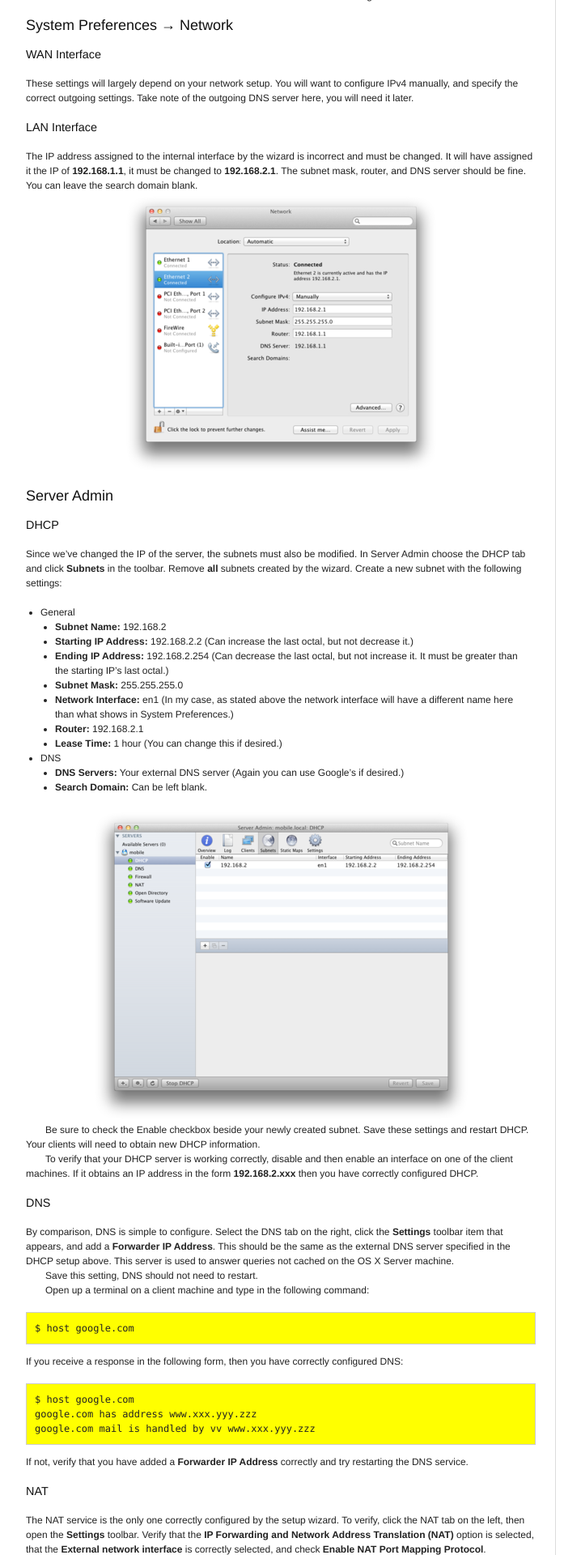
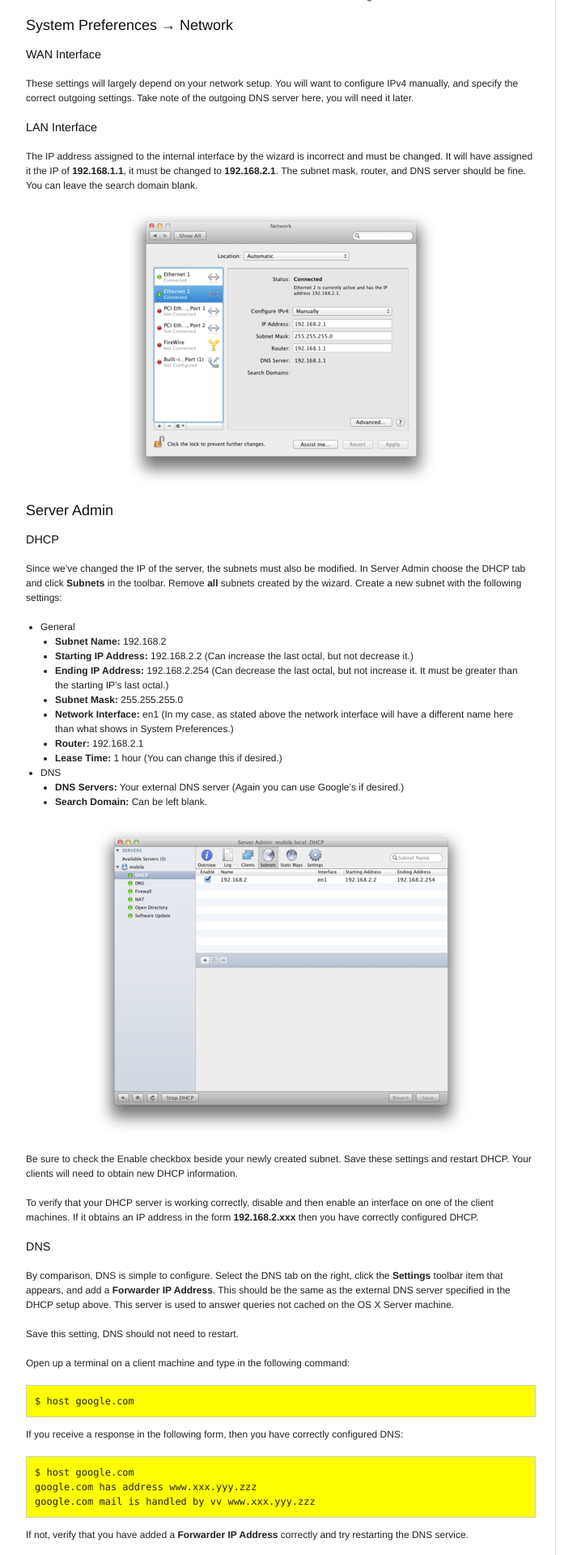
Before and after one commit to rdrake/rdrake.github.com, a Jekyll site: the page built from _posts/2011-09-27-osx-server-nat-gateway-woes.md, in a window 1280 px wide. Shown: the part 944-2864 px from the top of the page at 81% size, without its empty margins (133-851 px from the left). Built offline with Jekyll 4.4.1, drawn with Linux system fonts in a browser that asks for light colours.

Commit message:
Fixed stupid indentation.

```diff
--- a/assets/css/blueprint/plugins/fancy-type/screen.css
+++ b/assets/css/blueprint/plugins/fancy-type/screen.css
@@ -8,7 +8,7 @@
 -------------------------------------------------------------- */
 
 /* Indentation instead of line shifts for sibling paragraphs. */
-   p + p { text-indent:2em; margin-top:-1.5em; }
+   /*p + p { text-indent:2em; margin-top:-1.5em; }*/
    form p + p  { text-indent: 0; } /* Don't want this in forms. */
 
 
```
